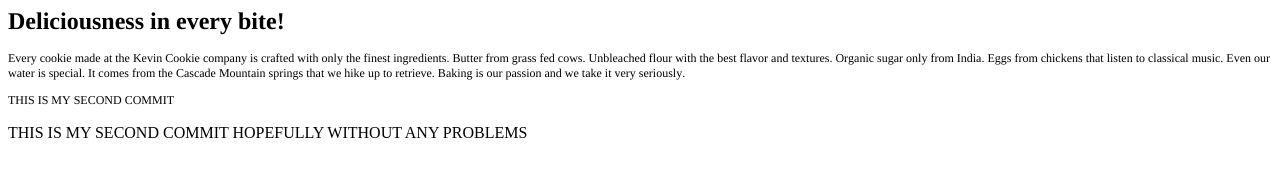
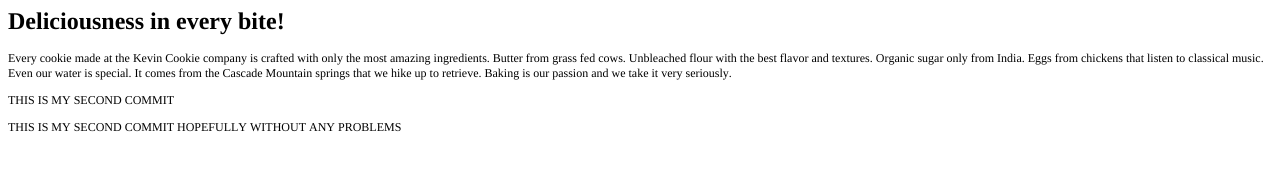
Before and after one commit to architarora7742/Git, a plain HTML site: page index.htm in a window 1280 px wide. Drawn offline with Linux system fonts and the light colour scheme.

Commit message:
update index text

```diff
--- a/index.htm
+++ b/index.htm
@@ -12,9 +12,9 @@
   </style>
 </head>
 <body>
-<h1 style="margin: 0.0px 0.0px 16.1px 0.0px; font: 24.0px Times; -webkit-text-stroke: #000000"><span class="s1"><b>Deliciousness in every bite!</b></span></h1>
-<p class="p2"><span class="s1">Every cookie made at the Kevin Cookie company is crafted with only the finest ingredients. Butter from grass fed cows. Unbleached flour with the best flavor and textures. Organic sugar only from India. Eggs from chickens that listen to classical music. Even our water is special. It comes from the Cascade Mountain springs that we hike up to retrieve. Baking is our passion and we take it very seriously.</span></p>
+<h1 style="margin: 0.0px 0.0px 16.1px 0.0px; font: 24.0px Times; -webkit-text-stroke: #000000"><span class="s1"><b>Deliciousness in every bite!</b><b></b></span></h1>
+<p class="p2"><span class="s1">Every cookie made at the Kevin Cookie company is crafted with only the most amazing ingredients. Butter from grass fed cows. Unbleached flour with the best flavor and textures. Organic sugar only from India. Eggs from chickens that listen to classical music. Even our water is special. It comes from the Cascade Mountain springs that we hike up to retrieve. Baking is our passion and we take it very seriously.</span></p>
 <p class="p2"><span class="s1">THIS IS MY SECOND COMMIT</span></p>
-<p>THIS IS MY SECOND COMMIT HOPEFULLY WITHOUT ANY PROBLEMS</p>
+<p class="p2"><span class="s1">THIS IS MY SECOND COMMIT HOPEFULLY WITHOUT ANY PROBLEMS</span></p>
 </body>
 </html>
```
